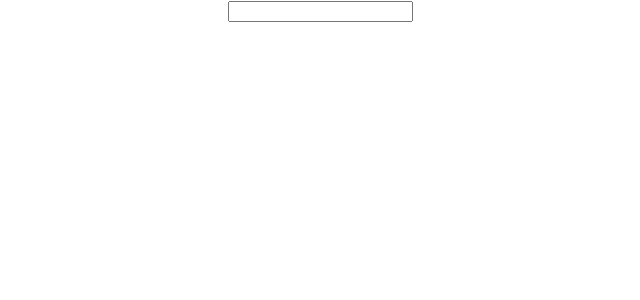
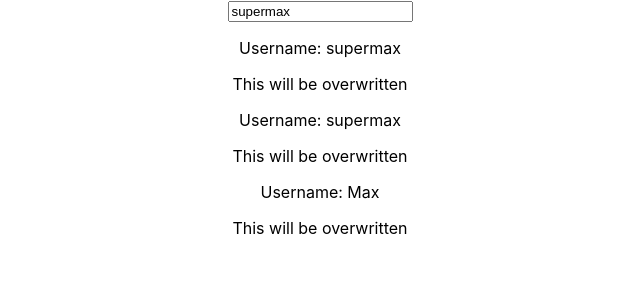
Before and after one commit to Edely/Learning-React, a React (Create React App) app in the folder assignment/: page / in a window 1280 px wide. Shown: the top 300 px of the page, without its empty margins (320-960 px from the left). Built offline with nearby package versions, Linux system fonts and the light colour scheme.

Commit message:
First Assignment Complete

```diff
--- a/assignment/public/index.html
+++ b/assignment/public/index.html
@@ -19,7 +19,7 @@
       work correctly both with client-side routing and a non-root public URL.
       Learn how to configure a non-root public URL by running `npm run build`.
     -->
-    <title>React App</title>
+    <title>Learninnnggg, modefócaa...</title>
   </head>
   <body>
     <noscript>
--- a/assignment/src/App.js
+++ b/assignment/src/App.js
@@ -1,13 +1,27 @@
 import React, { Component } from 'react';
 import './App.css';
 import UserInput from './UserInput/UserInput';
+import UserOutput from './UserOutput/UserOutput';
 
 class App extends Component {
+
+  state = {
+    username: 'supermax'
+  };
+
+  usernameChangedHandler = (event) =>{
+    this.setState({
+      username: event.target.value
+    })
+  }
+
   render() {
     return (
       <div className="App">
-
-      <UserInput />
+        <UserInput changed={this.usernameChangedHandler} currentName={this.state.username}/>
+        <UserOutput userName={this.state.username}/>
+        <UserOutput userName={this.state.username}/>
+        <UserOutput userName="Max"/>
       </div>
     );
   }
--- a/assignment/src/UserInput/UserInput.js
+++ b/assignment/src/UserInput/UserInput.js
@@ -1,11 +1,7 @@
 import React from 'react';
 
-const userinput = () =>{
-    return(
-        <div>
-            <input type="text" />
-        </div>
-    )
+const userInput = (props) =>{
+    return <input type="text" onChange={props.changed} value={props.currentName} />;
 }
 
-export default userinput;
+export default userInput;
--- /dev/null
+++ b/assignment/src/UserOutput/UserOutput.js
@@ -0,0 +1,11 @@
+import React from 'react';
+const userOutput = (props) =>{
+    return(
+        <div>
+            <p>Username: {props.userName}</p>
+            <p>This will be overwritten</p>
+        </div>
+    )
+}
+
+export default userOutput;
--- /dev/null
+++ b/assignment/src/backup/UserOutput/UserOutput.css
@@ -0,0 +1,3 @@
+.output p {
+    color: brown;
+}
--- /dev/null
+++ b/assignment/src/backup/UserOutput/UserOutput.js
@@ -0,0 +1,15 @@
+import React from 'react';
+import './UserOutput.css';
+
+const useroutput = (props) =>{
+
+    return(
+        <div className="output">
+            <p>Texto do primeiro parágrafo. {props.userName} </p>
+            <p text={props.text}> </p>
+        </div>
+
+    )
+};
+
+export default useroutput;
```
Also changed, not shown: assignment/src/backup/App.js (added, +31 -0 lines), assignment/src/backup/UserInput/UserInput.js (added, +11 -0 lines), 1 other file (tests, documents, lock files or other folders).
